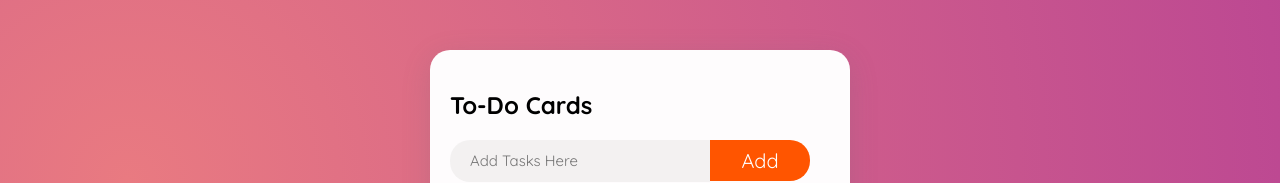
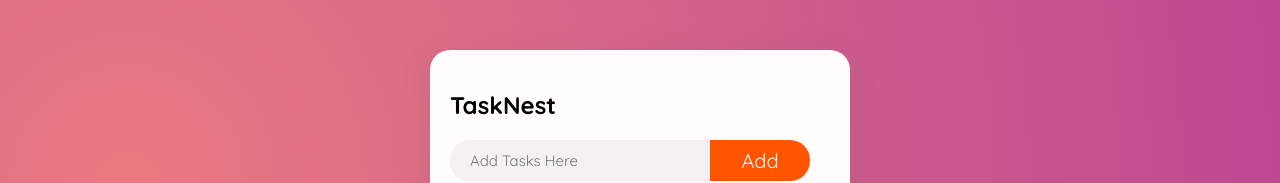
Before and after one commit to cs399f24/TaskNest, a React (Create React App) app: page / in a window 1280 px wide. Shown: the top 183 px of the page. Built offline with nearby package versions, Linux system fonts and the light colour scheme.

Commit message:
changed title

```diff
--- a/src/App.js
+++ b/src/App.js
@@ -30,7 +30,7 @@ animate={{ opacity: 1, y: 0 }}
 transition={{ duration: 2 }}
 
       >
-        <h2 className='title'>To-Do Cards</h2>
+        <h2 className='title'>TaskNest</h2>
         <div className='todo-input-div'>
           <input
             className='todo-input'
```
